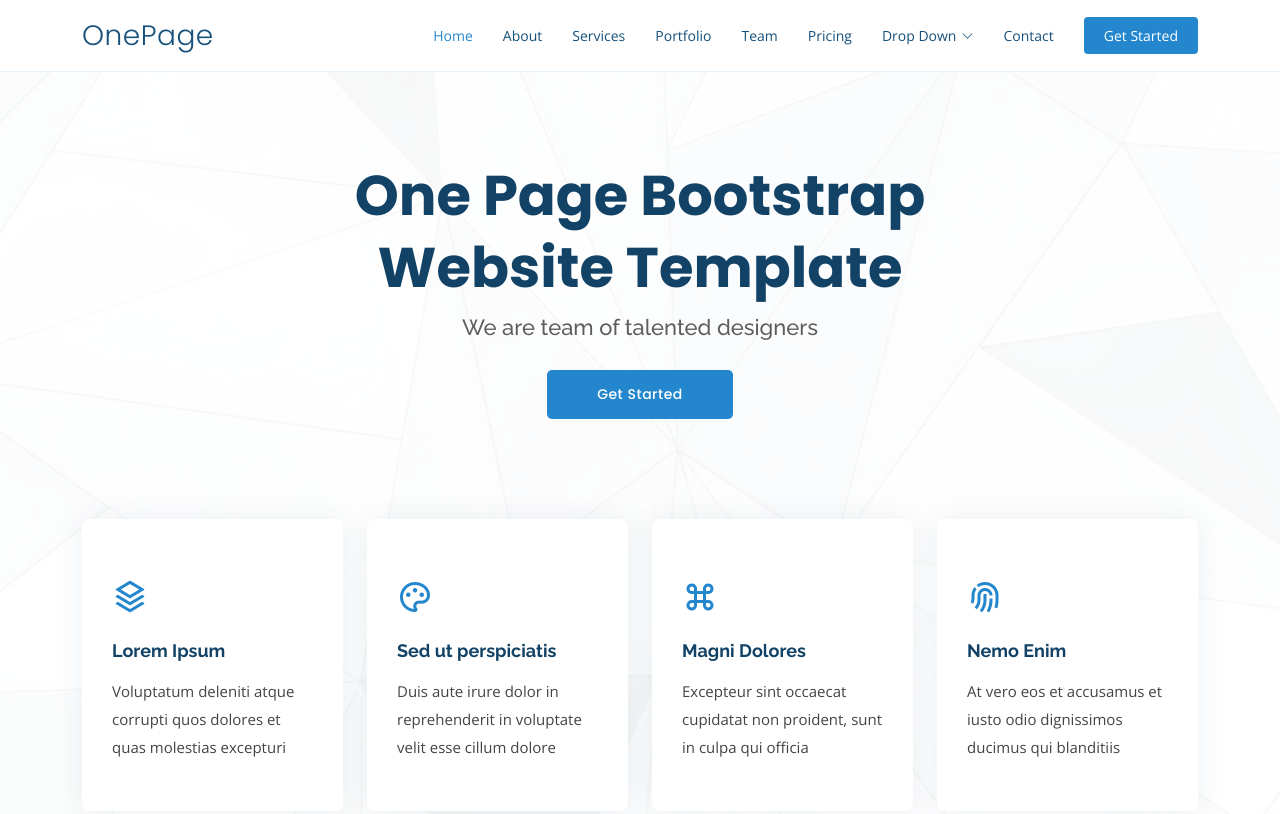
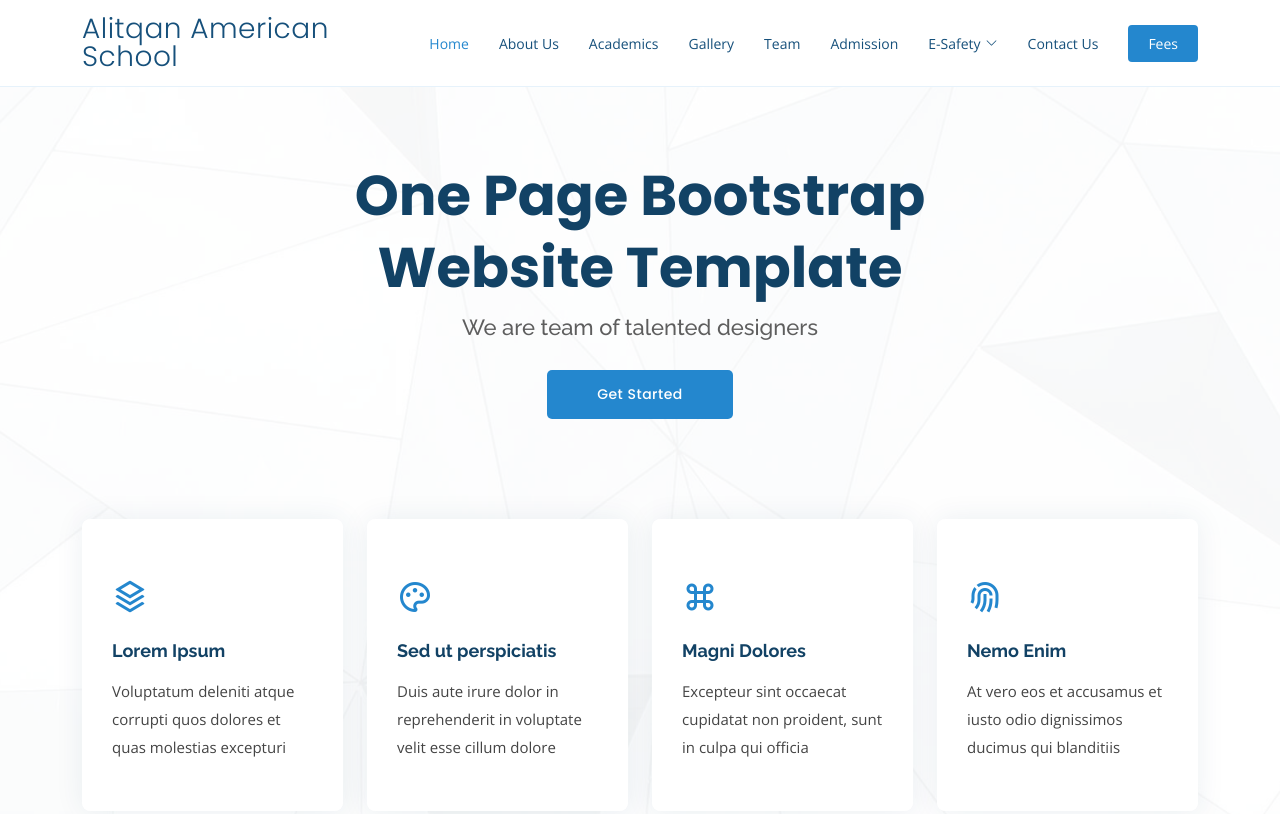
Before and after one commit to dharshankesavan/aias, a plain HTML site: page index.html in a window 1280 px wide. Shown: the top 814 px of the page. Drawn offline with nearby package versions, Linux system fonts and the light colour scheme.

Commit message:
Small changes

```diff
--- a/index.html
+++ b/index.html
@@ -5,7 +5,7 @@
   <meta charset="utf-8">
   <meta content="width=device-width, initial-scale=1.0" name="viewport">
 
-  <title>OnePage Bootstrap Template - Index</title>
+  <title>Alitqan American School</title>
   <meta content="" name="description">
   <meta content="" name="keywords">
 
@@ -42,22 +42,22 @@
   <header id="header" class="fixed-top">
     <div class="container d-flex align-items-center justify-content-between">
 
-      <h1 class="logo"><a href="index.html">OnePage</a></h1>
+      <h1 class="logo"><a href="index.html">Alitqan American School</a></h1>
       <!-- Uncomment below if you prefer to use an image logo -->
       <!-- <a href="index.html" class="logo"><img src="assets/img/logo.png" alt="" class="img-fluid"></a>-->
 
       <nav id="navbar" class="navbar">
         <ul>
           <li><a class="nav-link scrollto active" href="#hero">Home</a></li>
-          <li><a class="nav-link scrollto" href="#about">About</a></li>
-          <li><a class="nav-link scrollto" href="#services">Services</a></li>
-          <li><a class="nav-link scrollto o" href="#portfolio">Portfolio</a></li>
+          <li><a class="nav-link scrollto" href="#about">About Us</a></li>
+          <li><a class="nav-link scrollto" href="#services">Academics</a></li>
+          <li><a class="nav-link scrollto o" href="#portfolio">Gallery</a></li>
           <li><a class="nav-link scrollto" href="#team">Team</a></li>
-          <li><a class="nav-link scrollto" href="#pricing">Pricing</a></li>
-          <li class="dropdown"><a href="#"><span>Drop Down</span> <i class="bi bi-chevron-down"></i></a>
+          <li><a class="nav-link scrollto" href="#pricing">Admission</a></li>
+          <li class="dropdown"><a href="#"><span>E-Safety</span> <i class="bi bi-chevron-down"></i></a>
             <ul>
-              <li><a href="#">Drop Down 1</a></li>
-              <li class="dropdown"><a href="#"><span>Deep Drop Down</span> <i class="bi bi-chevron-right"></i></a>
+              <li><a href="#">Policy Handbook</a></li>
+              <li class="dropdown"><a href="#"><span>E-Safety Resources</span> <i class="bi bi-chevron-right"></i></a>
                 <ul>
                   <li><a href="#">Deep Drop Down 1</a></li>
                   <li><a href="#">Deep Drop Down 2</a></li>
@@ -71,8 +71,8 @@
               <li><a href="#">Drop Down 4</a></li>
             </ul>
           </li>
-          <li><a class="nav-link scrollto" href="#contact">Contact</a></li>
-          <li><a class="getstarted scrollto" href="#about">Get Started</a></li>
+          <li><a class="nav-link scrollto" href="#contact">Contact Us</a></li>
+          <li><a class="getstarted scrollto" href="#about">Fees</a></li>
         </ul>
         <i class="bi bi-list mobile-nav-toggle"></i>
       </nav><!-- .navbar -->
```
